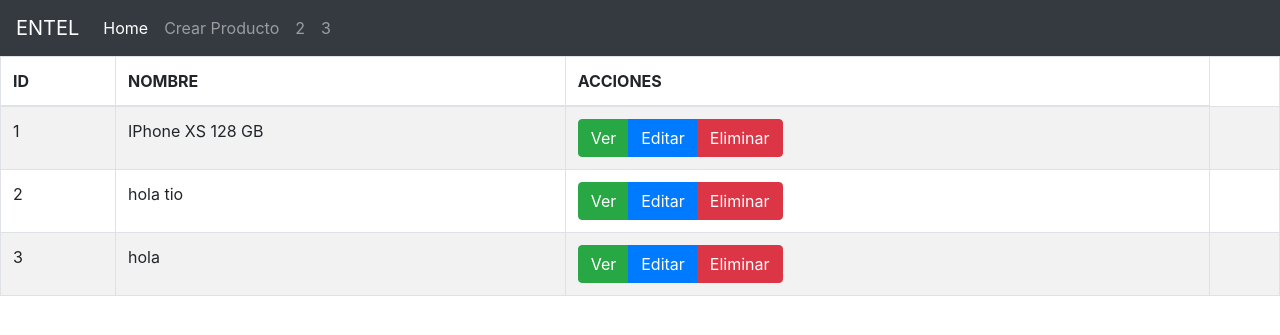
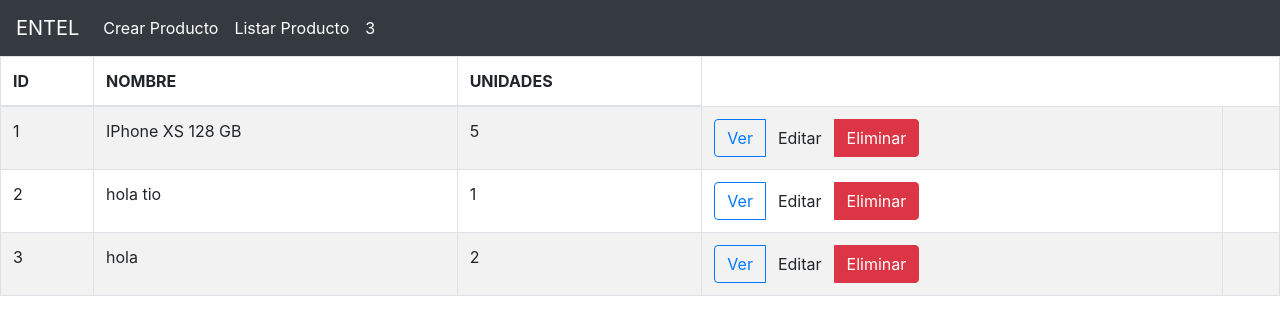
Before and after one commit to deapede/casoentel, a Django app: page /listar_producto/ in a window 1280 px wide. Shown: the top 335 px of the page. Run offline with Django 3.2, Linux system fonts and the light colour scheme; data comes from the database, SQL or seed files in the repository; some libraries are stand-ins or nearby versions.

Commit message:
algunos arreglos

```diff
--- a/Entel/settings.py
+++ b/Entel/settings.py
@@ -57,7 +57,7 @@ ROOT_URLCONF = 'Entel.urls'
 TEMPLATES = [
     {
         'BACKEND': 'django.template.backends.django.DjangoTemplates',
-        'DIRS': ['templates'],
+        'DIRS': [os.path.join(BASE_DIR), 'templates'],
         'APP_DIRS': True,
         'OPTIONS': {
             'context_processors': [
--- a/Entel/urls.py
+++ b/Entel/urls.py
@@ -14,8 +14,8 @@ Including another URLconf
     2. Add a URL to urlpatterns:  path('blog/', include('blog.urls'))
 """
 from django.contrib import admin
-from django.urls import path
-from django.urls import include
+from django.urls import path, include
+#from django.urls import include
 
 
 urlpatterns = [
--- a/templates/home.html
+++ b/templates/home.html
@@ -20,15 +20,12 @@
             <div class="collapse navbar-collapse" id="navbarNav">
               <ul class="navbar-nav">
                 <li class="nav-item active">
-                  <a class="nav-link" href="#">Home<span class="sr-only">(current)</span></a>
-                </li>
-                <li class="nav-item">
                   <a class="nav-link" href="{%url 'producto:crear_producto' %}">Crear Producto</a>
                 </li>
-                <li class="nav-item">
-                  <a class="nav-link" href="#">2</a>
+                <li class="nav-item active">
+                  <a class="nav-link" href="{%url 'producto:listar_producto' %}">Listar Producto</a>
                 </li>
-                <li class="nav-item">
+                <li class="nav-item active">
                     <a class="nav-link" href="#">3</a>
                 </li>
               </ul>
@@ -42,5 +39,6 @@
 
 
 
+
 </body>
 </html>
--- a/templates/productos/listar_producto.html
+++ b/templates/productos/listar_producto.html
@@ -1,5 +1,6 @@
 {%extends 'home.html'%}
 {% load staticfiles %}
+
 
 {%block contenido%}
 <table class="table table-bordered table-striped table-hover">
@@ -8,7 +9,7 @@
 
                 <td scope="col"><strong>ID</strong></td>
                 <td scope="col"><strong>NOMBRE</strong></td>
-                <td scope="col"><strong>ACCIONES</strong></td>
+                <td scope="col"><strong>UNIDADES</strong></td>
             </tr>
 
         </thead>
@@ -19,14 +20,15 @@
 
                 <td>{{ producto.id }}</td>
                 <td>{{ producto.nombre }}</td>
+                <td>{{ producto.unidades }}</td>
                 <td>
                     <form method="POST" action="#">
                         {% csrf_token %}
                         <div class="btn-group">
                             <a href="#" title="Ver" type="button"
-                                class="btn btn-success">Ver </a>
+                                class="btn btn-outline-primary">Ver </a>
                             <a href="{%url 'producto:editar_producto' producto.id%}" title="Editar" type="button"
-                                class="btn btn-primary">Editar </a>
+                                class="btn btn-secundary">Editar </a>
                             <button class="btn btn-danger" onclick="return eliminar();" type="submit">Eliminar</button>
                         </div>
                     </form>
--- a/templates/productos/productos_form.html
+++ b/templates/productos/productos_form.html
@@ -24,8 +24,9 @@
                 </div>
 
                 <div class="text-center">
-                    <button type="submit" class="btn btn-success">GUARDAR PRODUCTO</button>
-                    <a href="" type="reset" class="btn btn-danger">CANCELAR</a>
+                    <button type="submit" class="btn btn-outline-primary">GUARDAR PRODUCTO</button>
+
+                    <button type="reset"  class="btn btn-outline-secundary">CANCELAR</button>
                 </div>
             </form>
         </div>
```
Also changed, not shown: apps/productos/forms.py (+9 -9 lines), apps/productos/views.py (+4 -4 lines).
